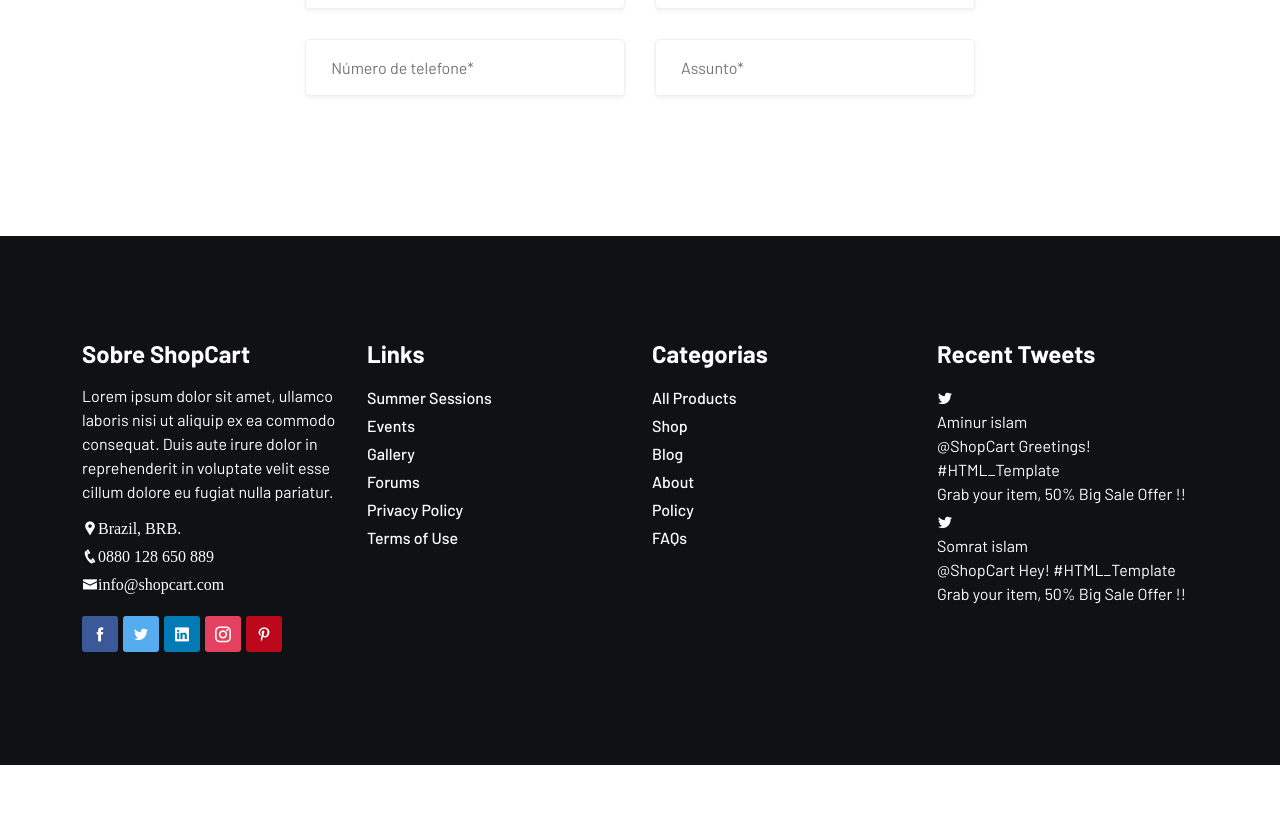
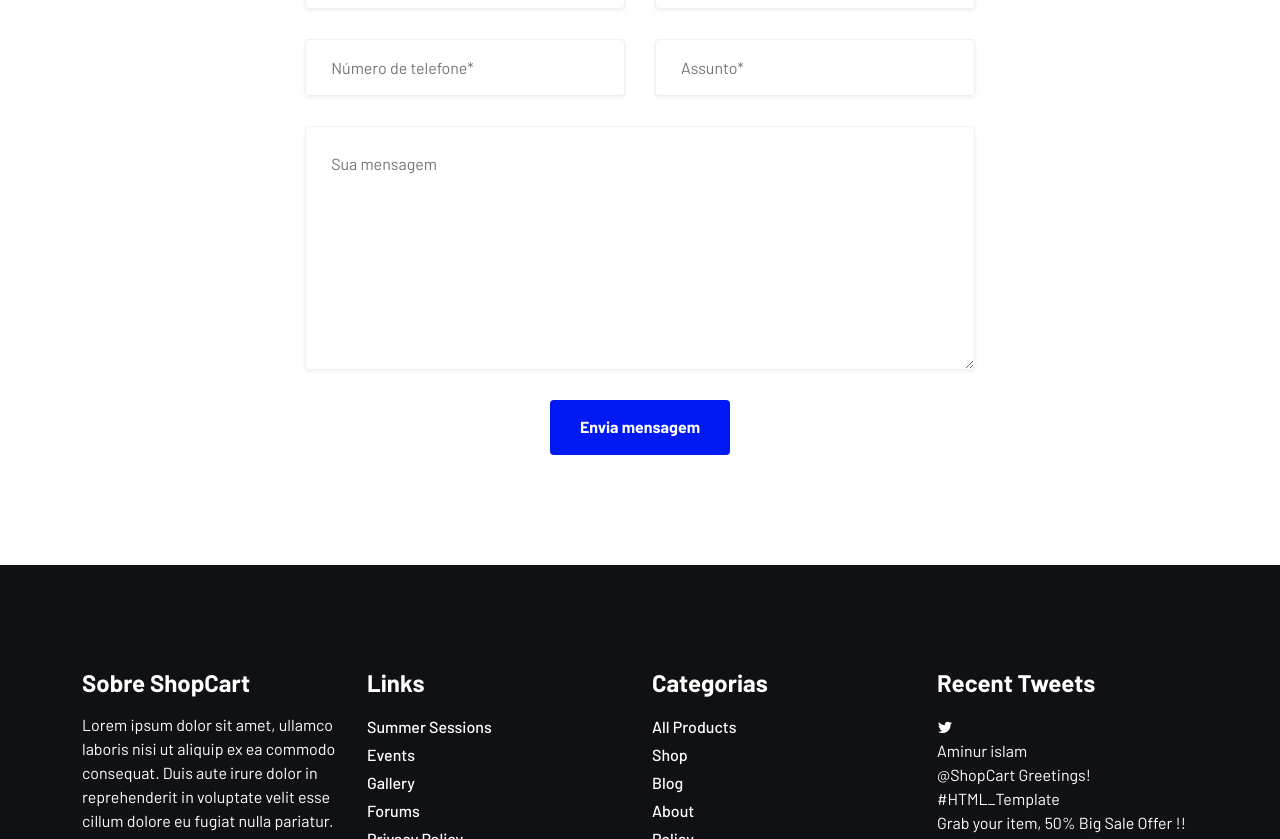
Before and after one commit to Pablo-jesuss/ecommerce-com-react, a React (Vite) app in the folder ecommerce/: page /contact in a window 1280 px wide. Shown: the part 1140-1979 px from the top of the page. Before the commit the page ends 1905 px from the top, so only its background shows below. Built offline with nearby package versions, Linux system fonts and the light colour scheme.

Commit message:
firebase

```diff
--- a/ecommerce/src/contactPage/Contact.jsx
+++ b/ecommerce/src/contactPage/Contact.jsx
@@ -7,7 +7,7 @@ const title = "Estamos sempre ansiosos para ouvir de você!";
 const conSubTitle = "Entre em contato com Fale conosco";
 const conTitle =
   "Preencha o formulário abaixo para que possamos conhecer melhor você e suas necessidades.";
-const btnText = "Envie nossa mensagem";
+const btnText = "Envia mensagem";
 
 const contactList = [
   {
@@ -116,6 +116,20 @@ const Contact = () => {
                   placeholder="Assunto*"
                 />
               </div>
+              <div className="form-group w-100">
+                <textarea
+                  name="message"
+                  id="message"
+                  rows="8"
+                  placeholder="Sua mensagem"
+                ></textarea>
+              </div>
+
+              <div className="form-group w-100 text-center">
+                <button className="lab-btn">
+                  <span>{btnText}</span>
+                </button>
+              </div>
             </form>
           </div>
         </div>
--- /dev/null
+++ b/package.json
@@ -0,0 +1,5 @@
+{
+  "dependencies": {
+    "firebase": "^10.12.2"
+  }
+}
```
Also changed, not shown: 1 other file (tests, documents, lock files or other folders).
